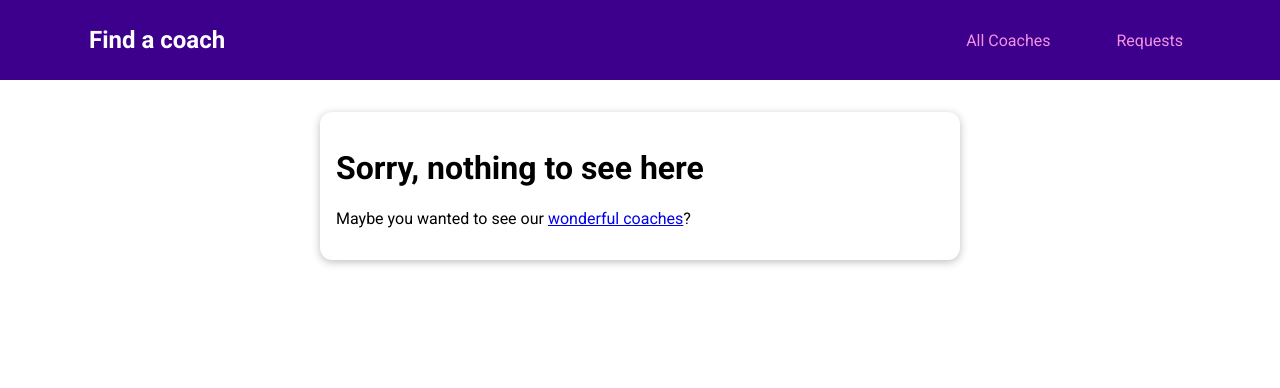
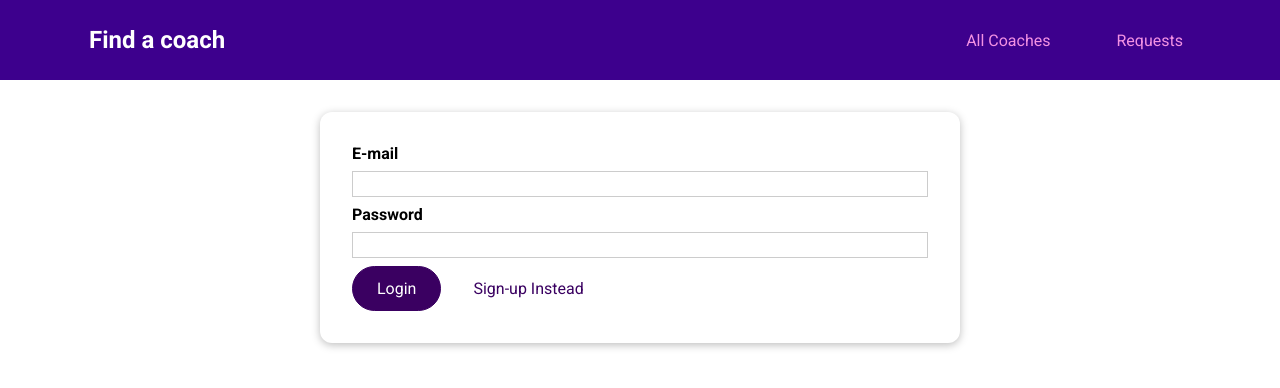
Before and after one commit to JPS09/VueJS_MainProject_FindACoach, a Vue app: page /login in a window 1280 px wide. Shown: the top 388 px of the page. Built offline with nearby package versions, Linux system fonts and the light colour scheme.

Commit message:
Added route for login and linking component

```diff
--- a/src/pages/auth/UserAuth.vue
+++ b/src/pages/auth/UserAuth.vue
@@ -1,16 +1,18 @@
 <template>
+  <base-card>
     <form>
       <div class="form-controls">
         <label for="email">E-mail</label>
         <input type="email" id="email" v-model="email" />
       </div>
       <div class="form-controls">
-      <label for="password">E-mail</label>
+        <label for="password">Password</label>
         <input type="password" id="password" v-model="password" />
       </div>
       <base-button>Login</base-button>
       <base-button type="button" mode="flat">Sign-up Instead</base-button>
     </form>
+  </base-card>
 </template>
 
 <script>
@@ -23,3 +25,44 @@ export default {
   }
 };
 </script>
+
+<style scoped>
+form {
+  margin: 1rem;
+}
+
+.form-controls {
+  margin: 0.5rem 0;
+}
+
+label {
+  font-weight: bold;
+  margin-bottom: 0.5rem;
+  display: block;
+}
+
+input,
+textarea {
+  display: block;
+  width: 100%;
+  font: inherit;
+  border: 1px solid #ccc;
+  padding: 0.15rem;
+}
+
+input:focus,
+textarea:focus {
+  border-color: #3d008d;
+  background-color: #faf6ff;
+  outline: none;
+}
+
+.errors {
+  font-weight: bold;
+  color: red;
+}
+
+.actions {
+  text-align: center;
+}
+</style>
--- a/src/router.js
+++ b/src/router.js
@@ -5,6 +5,7 @@ import CoachRegistration from './pages/coaches/CoachRegistration.vue';
 import ContactCoach from './pages/requests/ContactCoach.vue';
 import ReceivedRequests from './pages/requests/ReceivedRequests.vue';
 import NotFound from './pages/NotFound.vue';
+import UserAuth from './pages/auth/UserAuth.vue';
 
 const router = createRouter({
   history: createWebHistory(),
@@ -19,6 +20,7 @@ const router = createRouter({
     },
     { path: '/register', component: CoachRegistration },
     { path: '/requests', component: ReceivedRequests },
+    { path: '/login', component: UserAuth },
     { path: '/:notFound(.*)', component: NotFound }
   ]
 });
```
Lines whose indentation alone changed are shown as unchanged.
